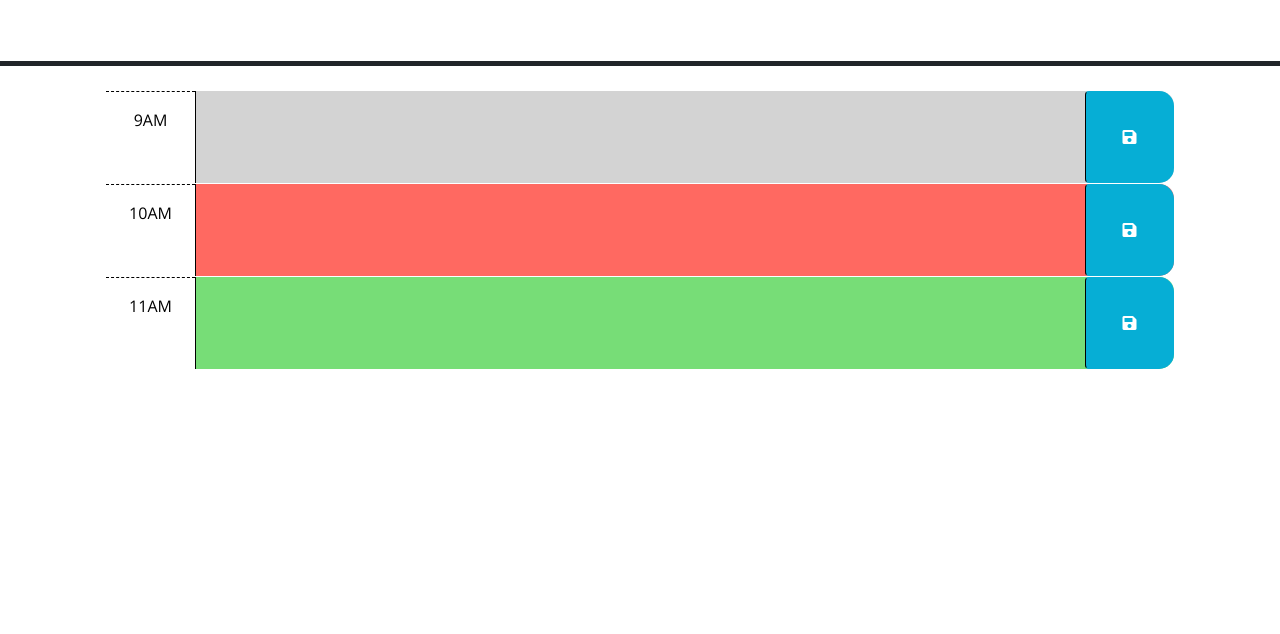
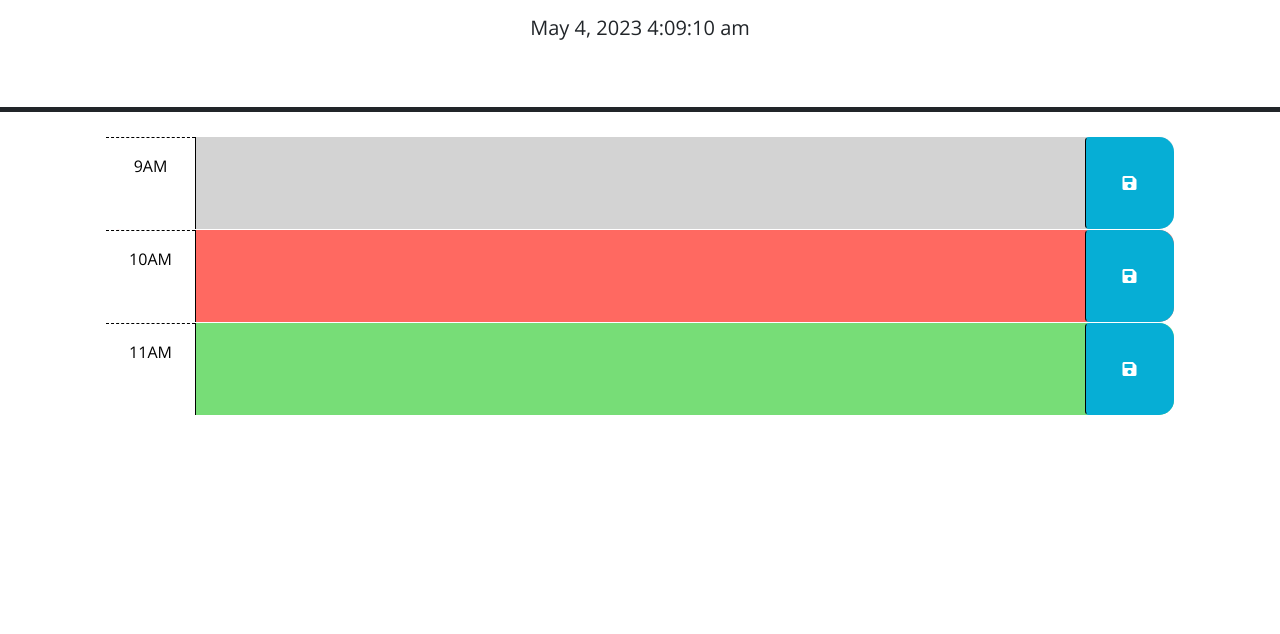
Before and after one commit to Mtan1230/work-day-scheduler, a plain HTML site: page index.html in a window 1280 px wide. Shown: the part 166-800 px from the top of the page. Drawn offline with nearby package versions, Linux system fonts and the light colour scheme; files that its build step writes are made by us from their sources.

Commit message:
add code to display date/time

```diff
--- a/assets/js/script.js
+++ b/assets/js/script.js
@@ -1,7 +1,12 @@
-// Wrap all code that interacts with the DOM in a call to jQuery to ensure that
-// the code isn't run until the browser has finished rendering all the elements
-// in the html.
 $(function () {
+  //display the current date and time dynamically in the header of the page.
+  const currentDay = $('#currentDay').text(dayjs().format('MMM D, YYYY h:mm:ss a'));
+  setInterval(function () {
+      currentDay.text(dayjs().format('MMM D, YYYY h:mm:ss a'))
+  }, 1000);
+
+  console.log(dayjs().format('h a'));
+
   // TODO: Add a listener for click events on the save button. This code should
   // use the id in the containing time-block as a key to save the user input in
   // local storage. HINT: What does `this` reference in the click listener
@@ -19,5 +24,4 @@ $(function () {
   // the values of the corresponding textarea elements. HINT: How can the id
   // attribute of each time-block be used to do this?
   //
-  // TODO: Add code to display the current date in the header of the page.
 });
--- a/index.html
+++ b/index.html
@@ -18,7 +18,7 @@
       href="https://fonts.googleapis.com/css?family=Open+Sans&display=swap"
       rel="stylesheet"
     />
-    <link rel="stylesheet" href="style.css" />
+    <link rel="stylesheet" href="./assets/css/style.css" />
     <title>Work Day Scheduler</title>
   </head>
 
@@ -28,6 +28,7 @@
       <p class="lead">A simple calendar app for scheduling your work day</p>
       <p id="currentDay" class="lead"></p>
     </header>
+
     <div class="container-lg px-5">
       <!-- Use class for "past", "present", and "future" to apply styles to the
         time-block divs accordingly. The javascript will need to do this by
@@ -73,6 +74,6 @@
       crossorigin="anonymous"
     ></script>
 
-    <script src="script.js"></script>
+    <script src="./assets/js/script.js"></script>
   </body>
 </html>
```
Also changed, not shown: 1 other file.
